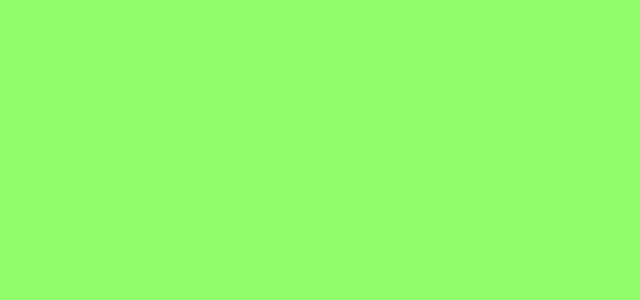
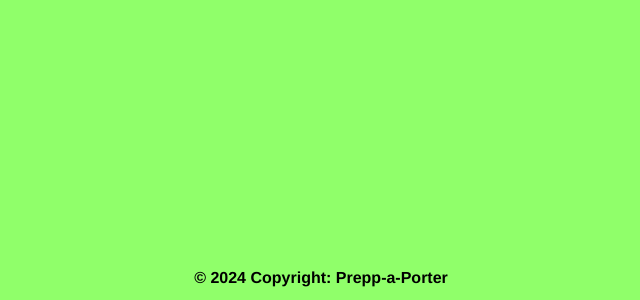
Before and after one commit to miraberglind/Mr-Prepper, a Vue app: page / in a window 1280 px wide. Shown: the part 2236-2536 px from the top of the page, without its empty margins (319-959 px from the left). Before the commit the page ends 2509 px from the top, so only its background shows below. Built offline with nearby package versions, Linux system fonts and the light colour scheme.

Commit message:
Lade till footer samt fixed navbar

```diff
--- a/src/App.vue
+++ b/src/App.vue
@@ -1,6 +1,7 @@
 <script setup>
 import { RouterLink, RouterView } from 'vue-router'
 import NavBar from '@/components/NavBar.vue'
+import Footer from '@/components/Footer.vue'
 </script>
 
 <template>
@@ -11,6 +12,8 @@ import NavBar from '@/components/NavBar.vue'
       <RouterLink to="/about">about</RouterLink>
     </nav>
   </header>
+  <main />
 
   <RouterView />
+  <Footer />
 </template>
--- a/src/assets/main.css
+++ b/src/assets/main.css
@@ -6,3 +6,10 @@ body {
   /* För textfärg, justera efter behov */
   margin: 0;
 }
+
+.navbar {
+  overflow: hidden;
+  position: fixed;
+  top: 0;
+  width: 100%;
+}
--- /dev/null
+++ b/src/components/Footer.vue
@@ -0,0 +1,30 @@
+<template>
+  <!-- Footer-sektion -->
+  <footer class="text-center" style="background-color: #90FF6A1">
+      <div class="container p-4">
+          <section class="footer">
+          </section>
+      </div>
+
+      <!-- Copyright-information -->
+      <div
+          class="footer-copyright">
+          © 2024 Copyright: Prepp-a-Porter
+      </div>
+      <!-- Slut på copyright-information -->
+  </footer>
+</template>
+
+<style scoped>
+.footer-copyright {
+  color: #000000;
+}
+
+.footer-copyright {
+
+  bottom: 0; /* Placera längst ner */
+  width: 100%; /* Ta hela bredden */
+  padding: 10px; /* Extra utrymme för utseende */
+  text-align: center; /* Centrera texten */
+}
+</style>
```
